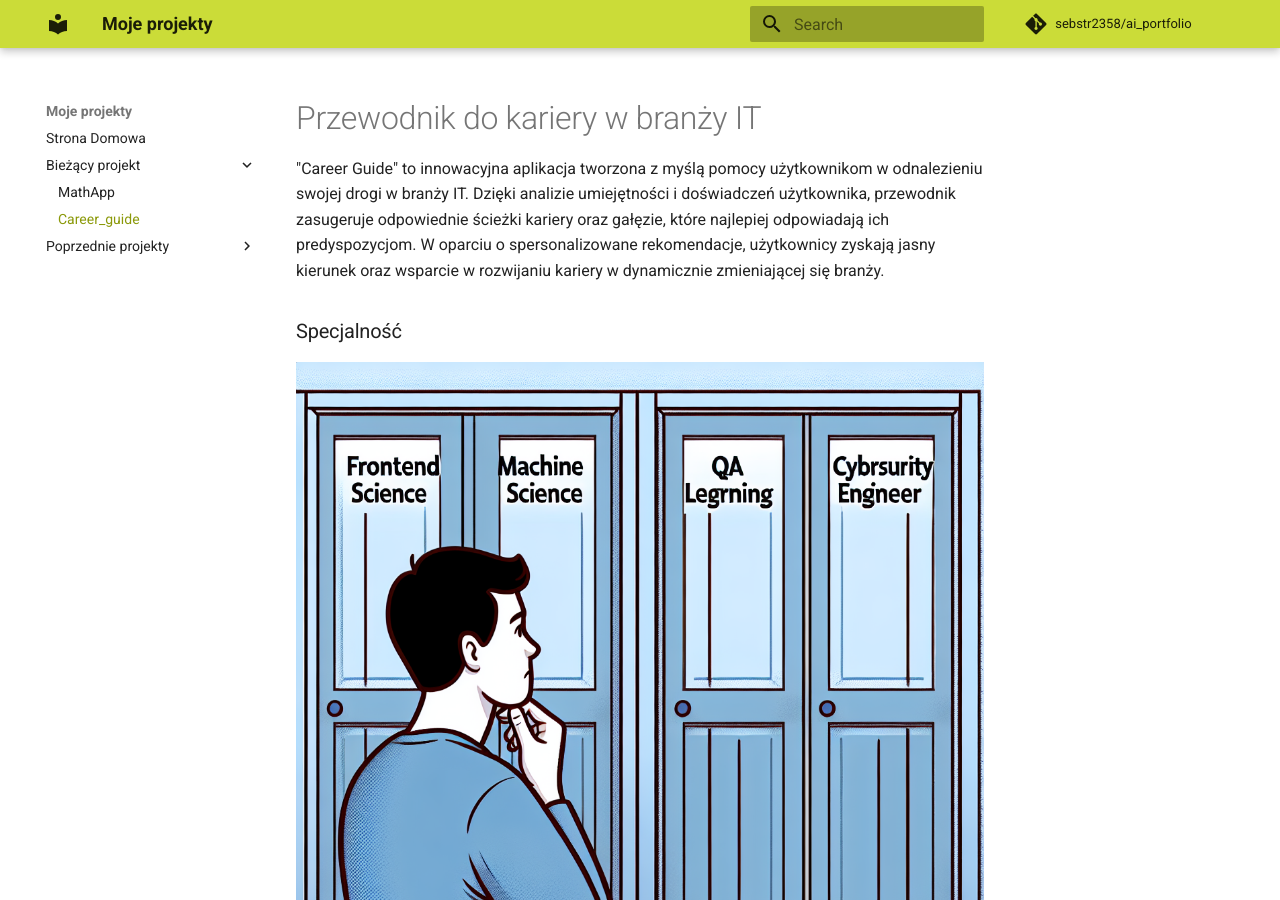
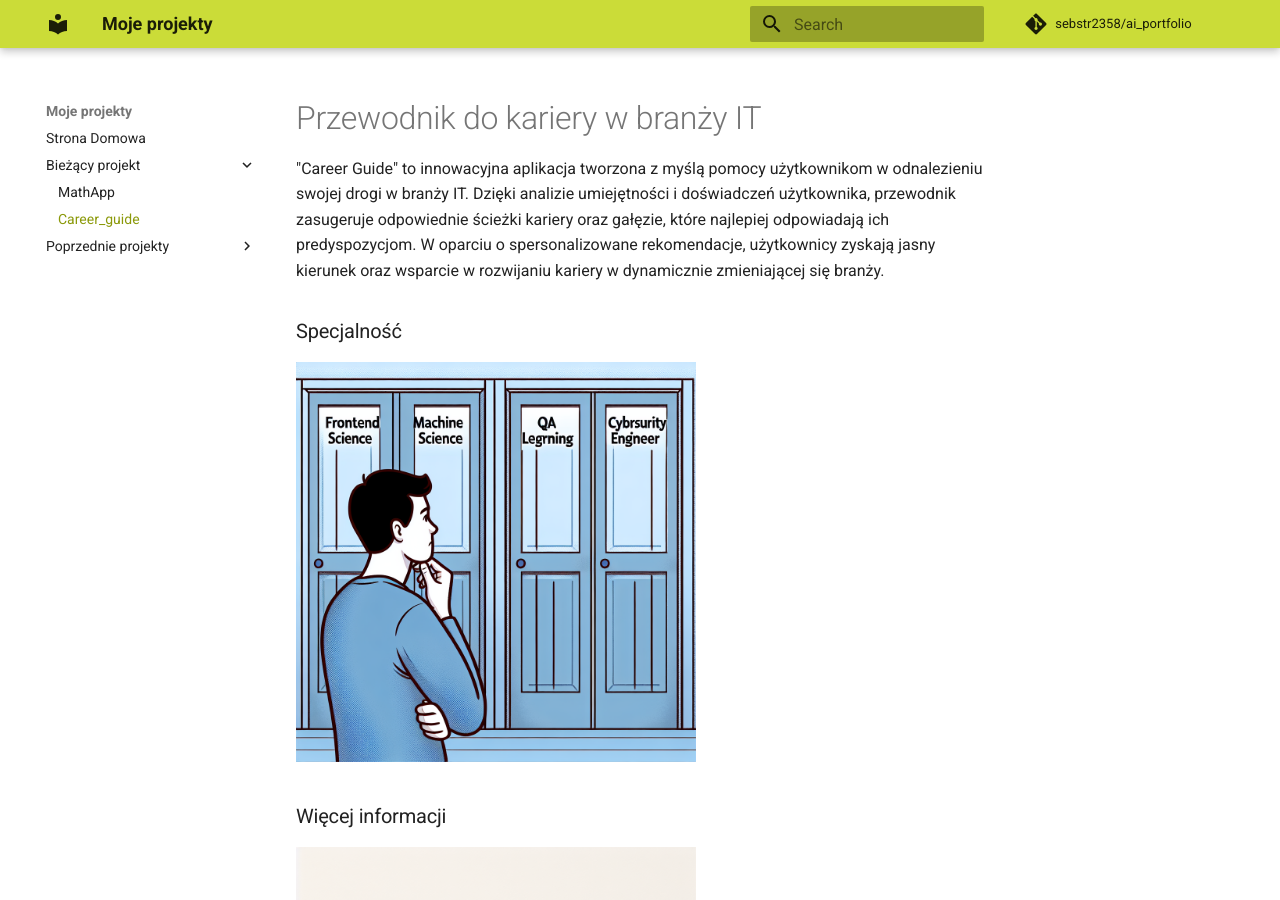
Before and after one commit to sebstr2358/ai_portfolio, an MkDocs documentation site: the page built from docs/career_guide/index.md, in a window 1280 px wide and 900 px high. Built offline with MkDocs 1.6.1 and Material for MkDocs 9.7.7, drawn with Linux system fonts in a browser that asks for light colours; comment, search, counter and statistics services are not loaded.

Commit message:
change size of images

```diff
--- a/docs/career_guide/index.md
+++ b/docs/career_guide/index.md
@@ -4,7 +4,7 @@
 </header>
 
 <h3>Specjalność</h3>
-![industriesIT](industriesIT.png)
+<img src="industriesIT.png" alt="industriesIT" width="400" />
 
 <h3>Więcej informacji</h3>
-![loadingInfo](loadingInfo.png)
+<img src="loadingInfo.png" alt="loadingInfo" width="400" />
```
